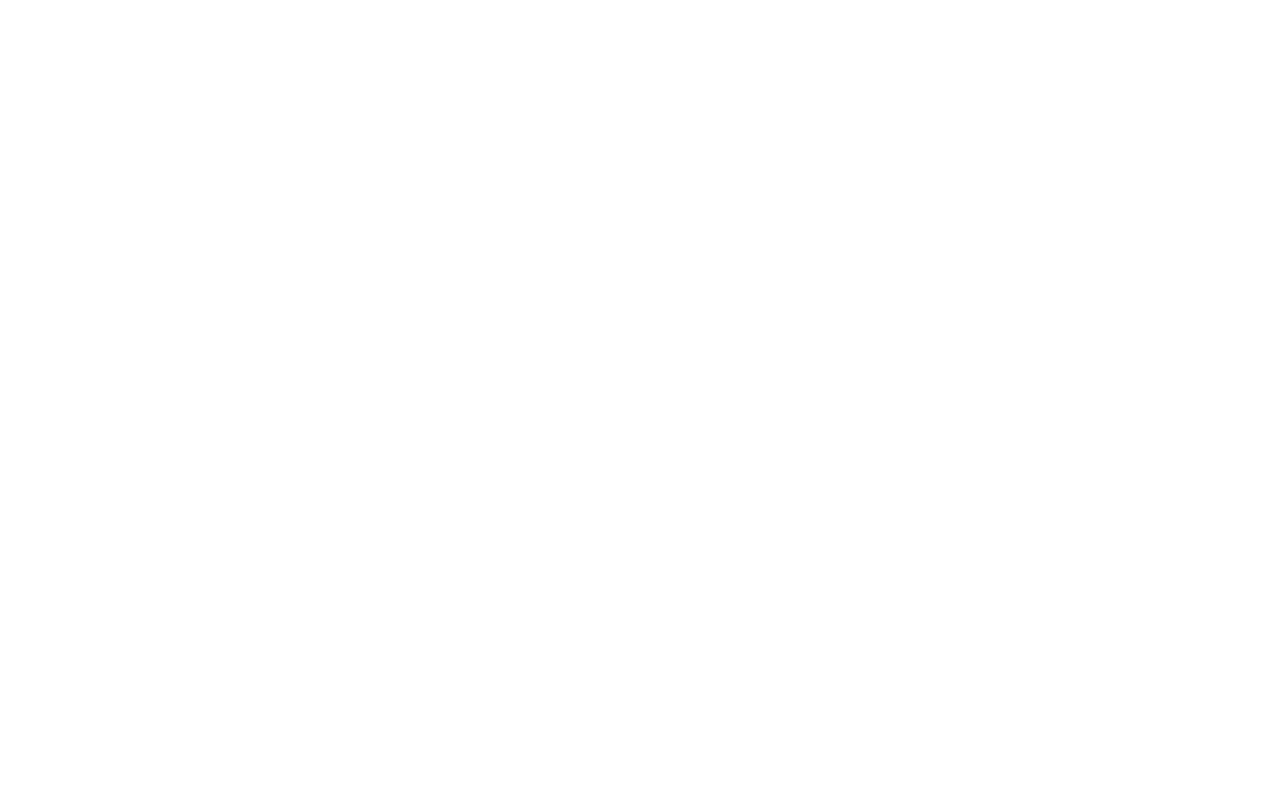
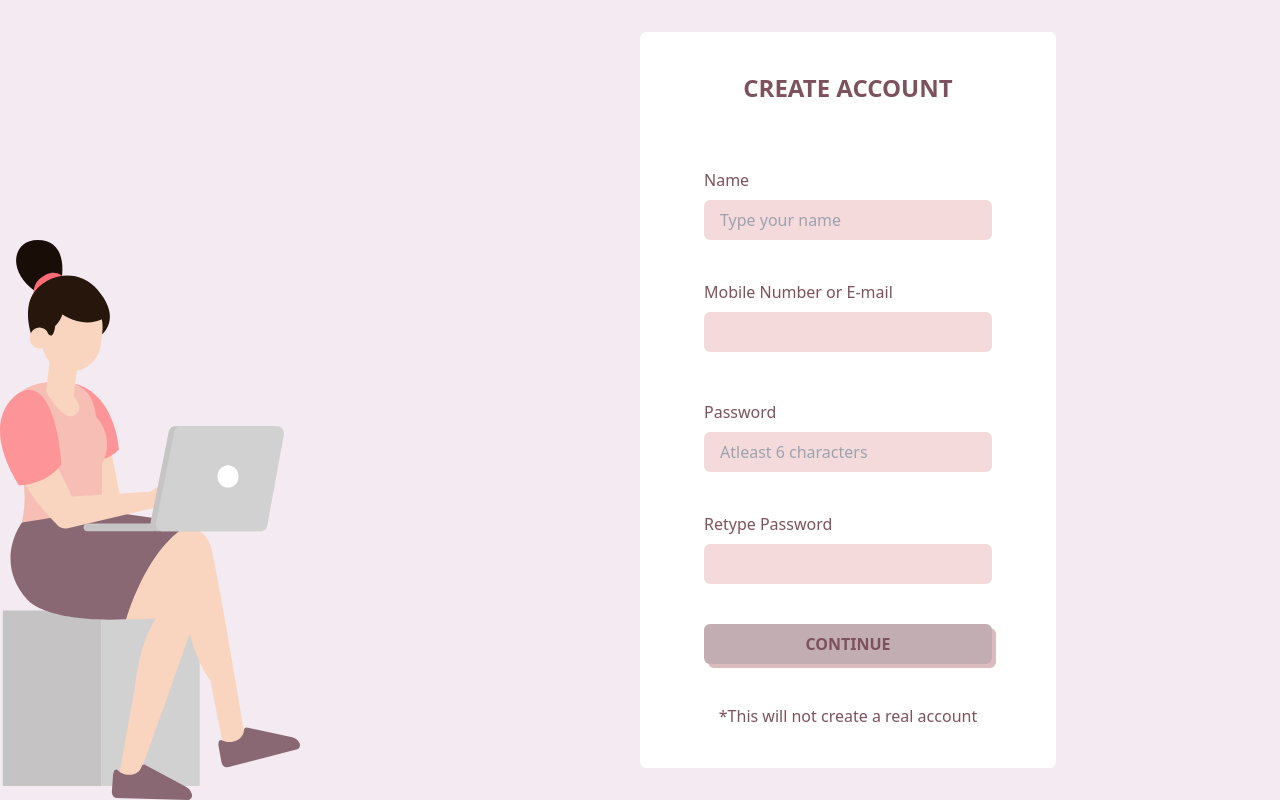
Before and after one commit to Navleenkaursandhu/E-Commerce-Website, a React (Vite) app: page /SignUp in a window 1280 px wide. Before the commit this address had no page. Built offline with nearby package versions, Linux system fonts and the light colour scheme.

Commit message:
developed UI for sign up web page

```diff
--- a/src/App.tsx
+++ b/src/App.tsx
@@ -7,6 +7,7 @@
 import { PageMain } from './page_main/PageMain'
 import { PageAboutUs } from './page_about_us/PageAboutUs'
 import { PageLogin } from './page_login/PageLogin'
+import { PageSignUp } from './page_sign_up/PageSignUp'
 
 export const App = () => {
   return (
@@ -16,6 +17,7 @@
           <Route index element={<PageMain />} />
           <Route path='AboutUs' element={<PageAboutUs />} />
           <Route path='Login' element={<PageLogin />} />
+          <Route path='SignUp' element={<PageSignUp/>}/>
         </Route>
       </Routes>
     </BrowserRouter>
--- a/src/page_login/PageLogin.tsx
+++ b/src/page_login/PageLogin.tsx
@@ -5,7 +5,7 @@
     <>
       <div className='bg-no-repeat bg-auto h-screen bg-right-bottom text-[#7D515E] bg-[#F3EBF1]' style={{ backgroundImage: `url(${girlLoginImage})` }}>
         <div className='w-1/2 h-full flex justify-center items-center'>
-          <div className='bg-white p-16 ml-56 w-9/12'>
+          <div className='bg-white p-16 ml-56 w-9/12 rounded-md'>
             <div className='text-center font-semibold text-2xl'>LOGIN</div>
             <div className='flex flex-col gap-16 pt-16'>
               <div className='flex flex-col gap-2'>
--- a/src/page_main/Header.tsx
+++ b/src/page_main/Header.tsx
@@ -13,7 +13,7 @@
 
         <div className="flex items-center gap-10">
           <button className={`${buttonShadowEffect} px-3 py-1 bg-[#F4DADB] rounded-md`}><a href='/Login'>LOGIN</a></button>
-          <button className={`${buttonShadowEffect} px-3 py-1 bg-[#F4DADB] rounded-md`}>SIGN UP</button>
+          <button className={`${buttonShadowEffect} px-3 py-1 bg-[#F4DADB] rounded-md`}><a href='./SignUp'>SIGN UP</a></button>
           <span className="material-symbols-outlined text-4xl text-[#F4DADB]">
             shopping_bag
           </span>
--- /dev/null
+++ b/src/page_sign_up/PageSignUp.tsx
@@ -0,0 +1,37 @@
+import { buttonShadowEffect } from '../common/tailwind_constants'
+import girlSignUpImage from '../assets/girlSignUpImage.svg'
+export const PageSignUp = () => {
+  return (
+    <>
+      <div className='flex justify-end bg-no-repeat bg-auto h-screen bg-left-bottom text-[#7D515E] bg-[#F3EBF1]' style={{ backgroundImage: `url(${girlSignUpImage})` }}>
+        <div className='w-1/2 h-full flex justify-center items-center'>
+          <div className='bg-white px-16 py-10 mr-56 w-9/12 rounded-md'>
+            <div className='text-center font-semibold text-2xl'>CREATE ACCOUNT</div>
+            <div className='flex flex-col gap-10 pt-16'>
+              <div className='flex flex-col gap-2'>
+                <div>Name</div>
+                <input className='w-full px-4 py-2 rounded-md bg-[#F4DADB]' placeholder='Type your name'></input>
+              </div>
+              <div className='flex flex-col gap-2'>
+                <div>Mobile Number or E-mail</div>
+                <input className='w-full px-4 py-2 rounded-md bg-[#F4DADB]'></input>
+                <div className='flex justify-end'>
+                </div>
+              </div>
+              <div className='flex flex-col gap-2'>
+                <div>Password</div>
+                <input className='w-full px-4 py-2 rounded-md bg-[#F4DADB]' placeholder='Atleast 6 characters'></input>
+              </div>
+              <div className='flex flex-col gap-2'>
+                <div>Retype Password</div>
+                <input className='w-full px-4 py-2 rounded-md bg-[#F4DADB]'></input>
+              </div>
+              <button className={`${buttonShadowEffect} p-2 font-semibold shadow-[4px_4px_0px_0px_#B58396] hover:shadow-[2px_2px_0px_0px_#B58396] bg-[#C2ADB3] w-full rounded-md`}>CONTINUE</button>
+            <div className='text-center'>*This will not create a real account</div>
+            </div>
+          </div>
+        </div>
+      </div>
+    </>
+  )
+}
```
Also changed, not shown: src/assets/GirlSignUpImage.svg (added).
